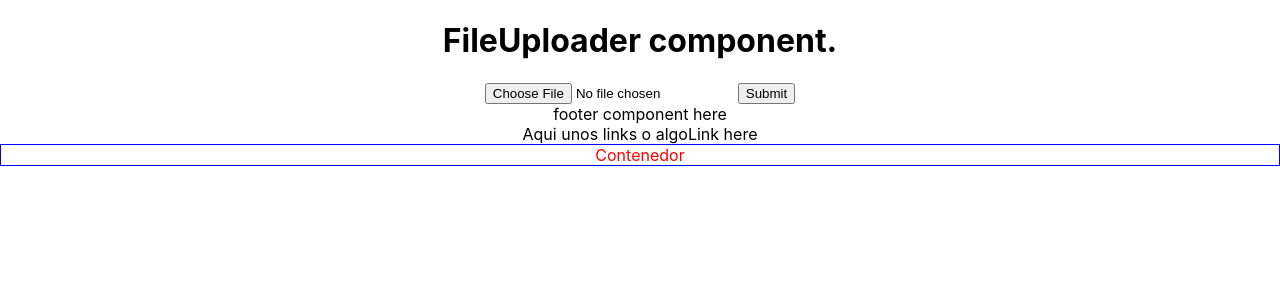
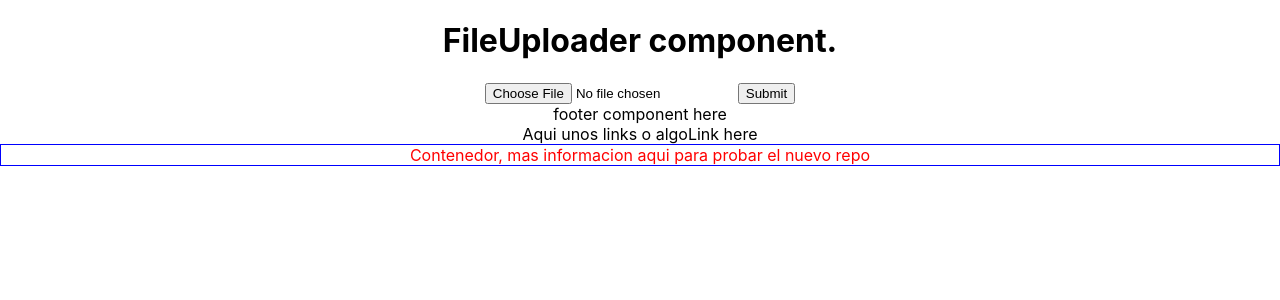
Before and after one commit to beta5553/fileuploader, a React (Create React App) app: page / in a window 1280 px wide. Shown: the top 300 px of the page. Built offline with nearby package versions, Linux system fonts and the light colour scheme.

Commit message:
nuevo commit desde mi nueva maquina

```diff
--- a/src/footer/Footer.js
+++ b/src/footer/Footer.js
@@ -12,7 +12,7 @@ class Footer extends Component {
                 <a>Link here</a>
 
                 <div className="bottomBar">
-                    Contenedor
+                    Contenedor, mas informacion aqui para probar el nuevo repo
                 </div>
             </div>
         )
```
